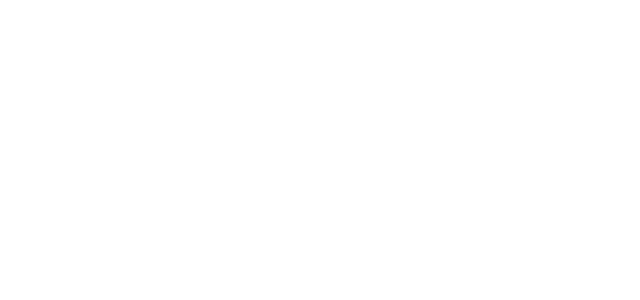
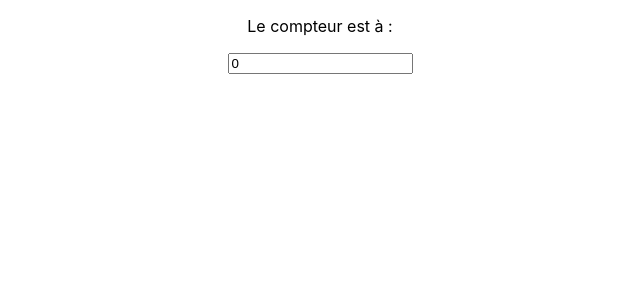
Before and after one commit to eine3131/Hooks-with-counter, a React (Create React App) app: page / in a window 1280 px wide. Shown: the top 300 px of the page, without its empty margins (320-960 px from the left). Built offline with nearby package versions, Linux system fonts and the light colour scheme.

Commit message:
re commit cause nothing seen on netlify

```diff
--- a/src/App.js
+++ b/src/App.js
@@ -1,11 +1,11 @@
 import React from 'react';
-import logo from './logo.svg';
+import Counter from './components/counter';
 import './App.css';
 
 function App() {
   return (
     <div className="App">
-      <counter />
+      <Counter />
     </div>
   );
 }
```
